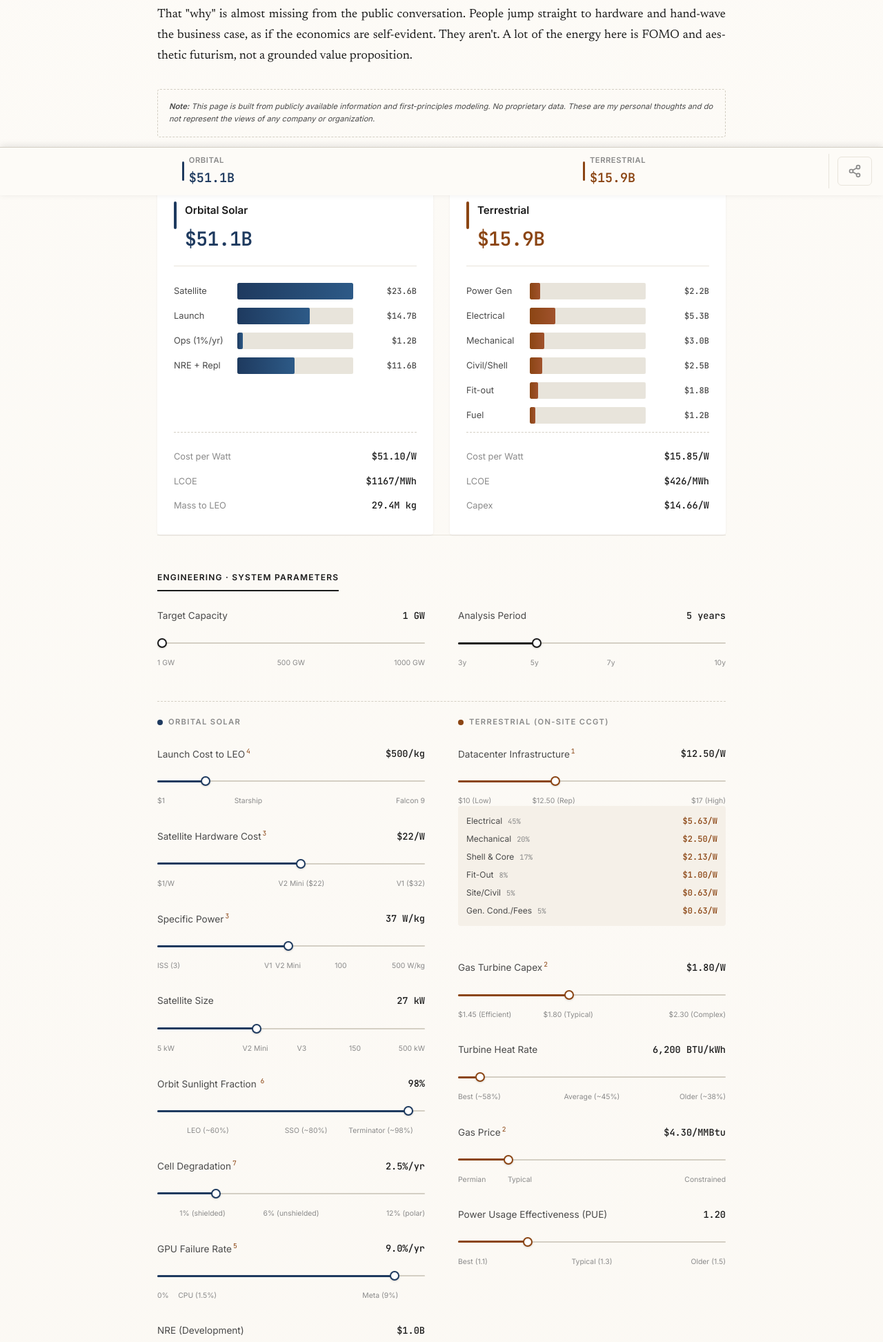
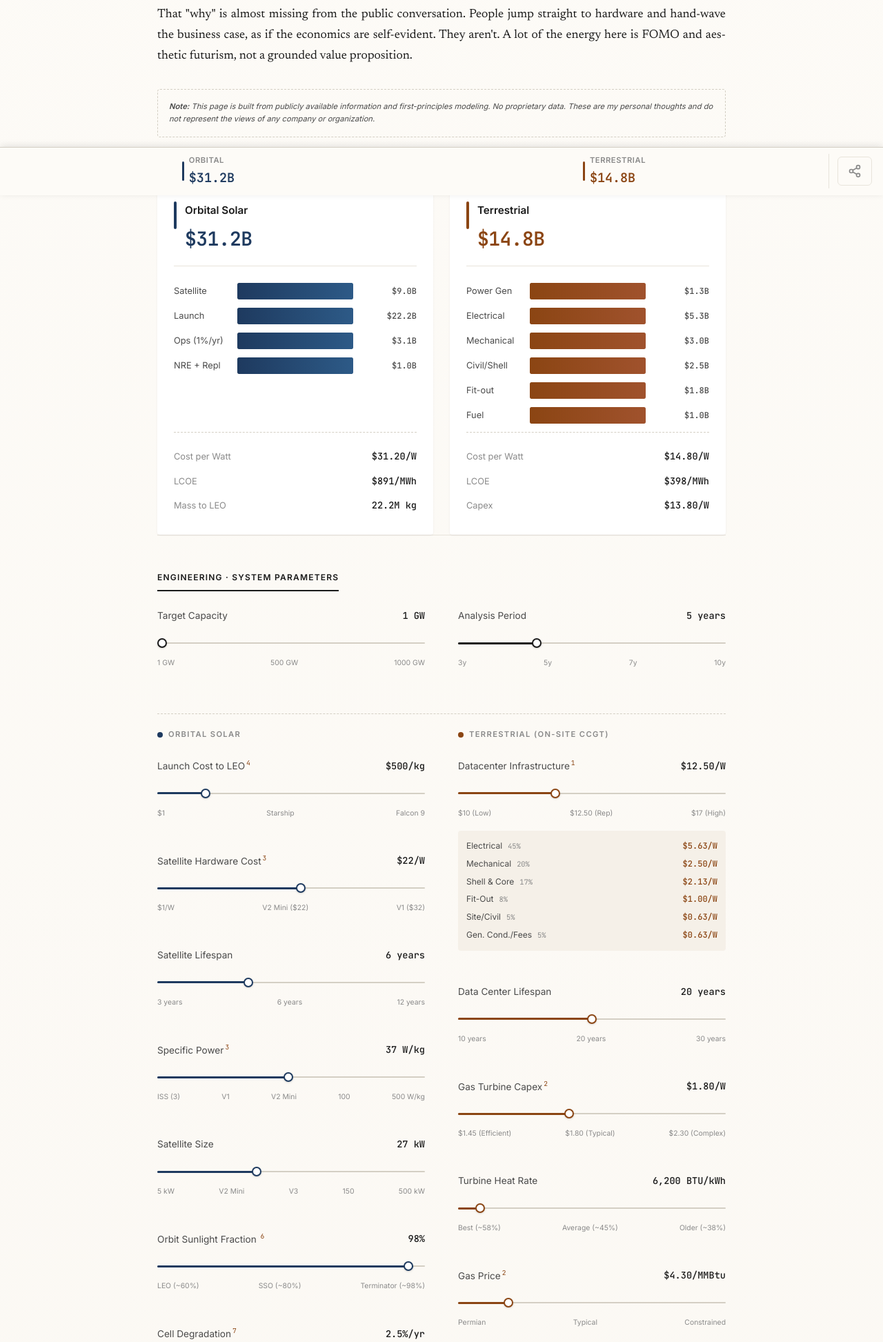
Before and after one commit to andrewmccalip/thoughts, a Flask app: page /space-datacenters in a window 1280 px wide. Shown: the part 517-2462 px from the top of the page at 69% size. Run offline with Flask 2, Linux system fonts and the light colour scheme.

Commit message:
decouple sat and dc lifespans

```diff
--- a/static/js/main.js
+++ b/static/js/main.js
@@ -500,6 +500,9 @@
         // NRE cost slider
         setupSlider('nre-slider', 'nre-fill', 'nre-value', 0, 10000, 'nreCost', v => v >= 1000 ? `$${(v/1000).toFixed(1)}B` : `$${v}M`);
 
+        // Satellite lifespan slider
+        setupSlider('sat-lifespan-slider', 'sat-lifespan-fill', 'sat-lifespan-value', 3, 12, 'satelliteLifespan', v => `${v} years`);
+
         // Terrestrial sliders
         // Gas turbine capex slider ($/W, converted to $/kW for state)
         const gasTurbineSlider = document.getElementById('gas-turbine-slider');
@@ -530,6 +533,9 @@
 
         // PUE slider
         setupSlider('pue-slider', 'pue-fill', 'pue-value', 1.1, 1.5, 'pue', v => v.toFixed(2));
+
+        // Data center lifespan slider
+        setupSlider('dc-lifespan-slider', 'dc-lifespan-fill', 'dc-lifespan-value', 10, 30, 'dcLifespan', v => `${v} years`);
 
         // Thermal sliders - Bifacial Model
         setupSlider('solar-absorptivity-slider', 'solar-absorptivity-fill', 'solar-absorptivity-value', 0.80, 0.98, 'solarAbsorptivity', v => v.toFixed(2));
--- a/static/js/math.js
+++ b/static/js/math.js
@@ -81,6 +81,7 @@
         cellDegradation: 2.5,         // % per year silicon cell degradation
         gpuFailureRate: 9,            // % per year GPU failure rate in space (Meta: 9%)
         nreCost: 1000,                // NRE cost in millions ($1B default)
+        satelliteLifespan: 6,         // Satellite lifespan in years (for continuous replacement amortization)
 
         // Terrestrial parameters - On-Site Gas Generation (xAI/Hyperscale style)
         // Source: Techno-Economic Analysis Report, EIA, Sargent & Lundy
@@ -108,7 +109,8 @@
         // OPEX - Fuel (from report)
         gasPricePerMMBtu: 4.30,         // EIA 2025 forecast Henry Hub
         heatRateBtuKwh: 6200,           // Frame CCGT heat rate (6,200-6,560 range)
-        capacityFactor: 0.85            // 85% capacity factor default
+        capacityFactor: 0.85,           // 85% capacity factor default
+        dcLifespan: 20                  // Data center infrastructure lifespan in years (for continuous replacement amortization)
     };
 
     // Satellite presets from Starlink techno-economic analysis
@@ -210,11 +212,16 @@
         // COSTS
         // ========================================
 
+        // Continuous replacement amortization: spread capex linearly across lifespan
+        // Total cost = capex * (analysis_period / lifespan)
+        // This models continuous replacement (e.g., 6 years analysis with 5 year lifespan = 1.20x cost)
+        const satelliteReplacementRatio = state.years / state.satelliteLifespan;
+
         // Satellite hardware cost: $/W × actual initial watts
-        const hardwareCost = state.satelliteCostPerW * actualInitialPowerW;
+        const hardwareCost = state.satelliteCostPerW * actualInitialPowerW * satelliteReplacementRatio;
 
         // Launch cost: $/kg × total kg
-        const launchCost = state.launchCostPerKg * totalMassKg;
+        const launchCost = state.launchCostPerKg * totalMassKg * satelliteReplacementRatio;
 
         // Base cost before overhead/maintenance/comms
         const baseCost = hardwareCost + launchCost;
@@ -274,7 +281,9 @@
         return {
             totalMassKg,
             hardwareCost,
+            hardwareCapex,  // Original capex before amortization
             launchCost,
+            launchCapex,   // Original capex before amortization
             opsCost,
             gpuReplacementCost,
             nreCost,
@@ -312,17 +321,21 @@
         const powerGenCostPerW = state.gasTurbineCapexPerKW * state.pue / 1000;
         const powerGenCost = powerGenCostPerW * derived.TARGET_POWER_W;
 
+        // 2-5. Data Center Infrastructure: Amortized over dcLifespan
+        // Continuous replacement: total cost = capex * (analysis_period / lifespan)
+        const dcAmortizationRatio = state.years / state.dcLifespan;
+
         // 2. Electrical Distribution (38%): Switchgear, Transformers, UPS, Gensets
-        const electricalCost = state.electricalCostPerW * derived.TARGET_POWER_W;
+        const electricalCost = state.electricalCostPerW * derived.TARGET_POWER_W * dcAmortizationRatio;
 
         // 3. Mechanical/Cooling (22%): DLC, Chillers, CDUs, Piping
-        const mechanicalCost = state.mechanicalCostPerW * derived.TARGET_POWER_W;
+        const mechanicalCost = state.mechanicalCostPerW * derived.TARGET_POWER_W * dcAmortizationRatio;
 
         // 4. Civil & Shell (18%): Land, Building Shell, Site Prep
-        const civilCost = state.civilCostPerW * derived.TARGET_POWER_W;
+        const civilCost = state.civilCostPerW * derived.TARGET_POWER_W * dcAmortizationRatio;
 
         // 5. Networking/Fit-out (13%): Fiber Plant, Racks, Security, BMS
-        const networkCost = state.networkCostPerW * derived.TARGET_POWER_W;
+        const networkCost = state.networkCostPerW * derived.TARGET_POWER_W * dcAmortizationRatio;
 
         // Total infrastructure capex
         const infraCapex = powerGenCost + electricalCost + mechanicalCost + civilCost + networkCost;
@@ -377,9 +390,13 @@
             powerGenCost,
             powerGenCostPerW,
             electricalCost,
+            electricalCapex,  // Original capex before amortization
             mechanicalCost,
+            mechanicalCapex, // Original capex before amortization
             civilCost,
+            civilCapex,      // Original capex before amortization
             networkCost,
+            networkCapex,    // Original capex before amortization
             infraCapex,
             facilityCapexPerW,
 
@@ -413,8 +430,12 @@
 
         // Terrestrial costs (5 buckets from report)
         const powerGenCostPerW = state.gasTurbineCapexPerKW * state.pue / 1000;
-        const infraCost = (powerGenCostPerW + state.electricalCostPerW + state.mechanicalCostPerW +
-                          state.civilCostPerW + state.networkCostPerW) * derived.TARGET_POWER_W;
+        const dcAmortizationRatio = state.years / state.dcLifespan;
+        const infraCost = (powerGenCostPerW +
+                          state.electricalCostPerW +
+                          state.mechanicalCostPerW +
+                          state.civilCostPerW +
+                          state.networkCostPerW) * derived.TARGET_POWER_W * dcAmortizationRatio;
         const fuelCostPerMWh = state.heatRateBtuKwh * state.gasPricePerMMBtu / 1000;
         const fuelCost = fuelCostPerMWh * generationMWh;
         const terrestrialCost = infraCost + fuelCost;
@@ -429,10 +450,13 @@
         const sunlightAdjustedFactor = avgCapacityFactor * state.sunFraction;
         const requiredInitialPowerW = derived.TARGET_POWER_W / sunlightAdjustedFactor;
 
-        const hardwareCost = state.satelliteCostPerW * requiredInitialPowerW;
+        const satelliteReplacementMultiplier = state.years / state.satelliteLifespan;
+        const hardwareCost = state.satelliteCostPerW * requiredInitialPowerW * satelliteReplacementRatio;
         const mass = requiredInitialPowerW / state.specificPowerWPerKg;
+        const launchCost = state.launchCostPerKg * mass * satelliteReplacementRatio;
+        const orbitalCost = hardwareCost + launchCost;
 
-        return (terrestrialCost - hardwareCost) / mass;
+        return (terrestrialCost - orbitalCost) / mass;
     }
 
     // ==========================================
--- a/templates/space-datacenters.html
+++ b/templates/space-datacenters.html
@@ -376,6 +376,23 @@
 
                     <div class="slider-container">
                         <div class="slider-header">
+                            <span class="slider-label">Satellite Lifespan</span>
+                            <span class="slider-value" id="sat-lifespan-value">6 years</span>
+                        </div>
+                        <div class="slider-track-container">
+                            <input type="range" id="sat-lifespan-slider" min="3" max="12" step="1" value="6">
+                            <div class="slider-track"></div>
+                            <div class="slider-fill orbital-fill" id="sat-lifespan-fill"></div>
+                        </div>
+                        <div class="slider-ticks">
+                            <span class="tick" data-value="3">3 years</span>
+                            <span class="tick" data-value="6">6 years</span>
+                            <span class="tick" data-value="12">12 years</span>
+                        </div>
+                    </div>
+
+                    <div class="slider-container">
+                        <div class="slider-header">
                             <a href="https://chatgpt.com/share/69391474-4b24-8005-bb93-ebd4340c65d8" target="_blank" class="slider-label slider-label-link">Specific Power<sup class="ref-sup">3</sup></a>
                             <span class="slider-value" id="specific-power-value">36.5 W/kg</span>
                         </div>
@@ -510,6 +527,23 @@
                             <div class="dc-breakdown-item"><span class="dc-cat">Fit-Out</span><span class="dc-pct">8%</span><span class="dc-val" id="dc-fitout">$1.00/W</span></div>
                             <div class="dc-breakdown-item"><span class="dc-cat">Site/Civil</span><span class="dc-pct">5%</span><span class="dc-val" id="dc-site">$0.62/W</span></div>
                             <div class="dc-breakdown-item"><span class="dc-cat">Gen. Cond./Fees</span><span class="dc-pct">5%</span><span class="dc-val" id="dc-fees">$0.62/W</span></div>
+                        </div>
+                    </div>
+
+                    <div class="slider-container">
+                        <div class="slider-header">
+                            <span class="slider-label">Data Center Lifespan</span>
+                            <span class="slider-value" id="dc-lifespan-value">20 years</span>
+                        </div>
+                        <div class="slider-track-container">
+                            <input type="range" id="dc-lifespan-slider" min="10" max="30" step="1" value="20">
+                            <div class="slider-track"></div>
+                            <div class="slider-fill terrestrial-fill" id="dc-lifespan-fill"></div>
+                        </div>
+                        <div class="slider-ticks">
+                            <span class="tick" data-value="10">10 years</span>
+                            <span class="tick" data-value="20">20 years</span>
+                            <span class="tick" data-value="30">30 years</span>
                         </div>
                     </div>
 
```
